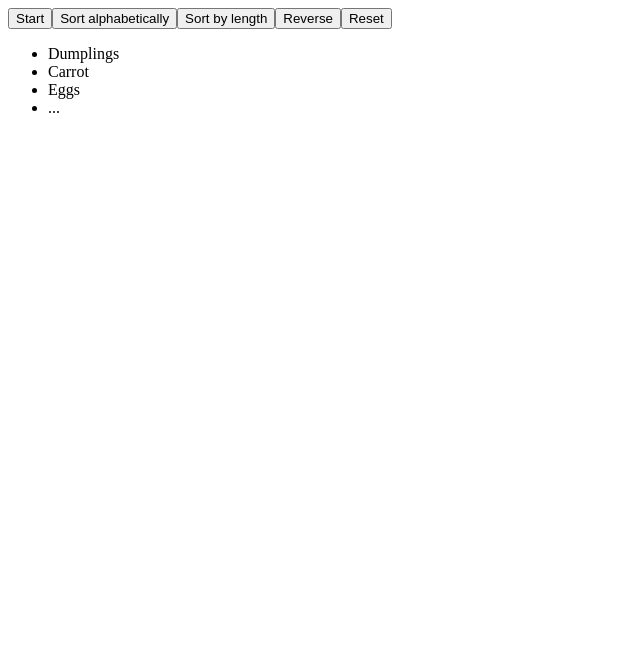
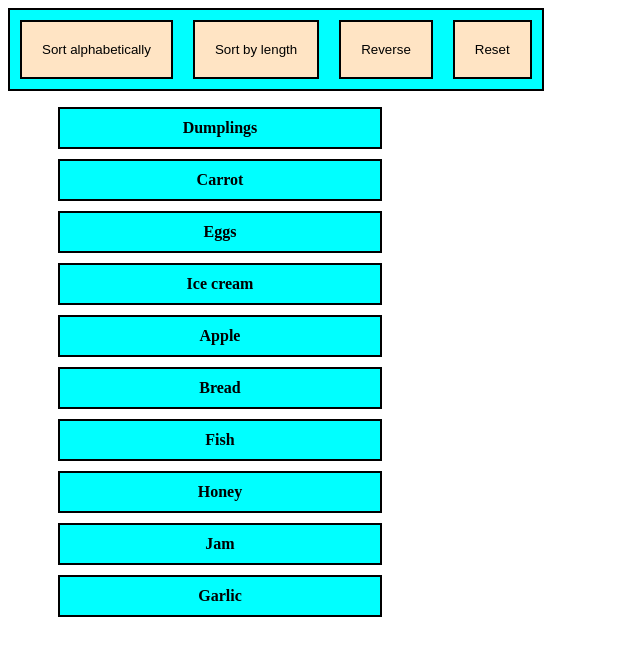
Before and after one commit to mate-academy/react_list-of-goods, a React (Create React App) app: page / in a window 1280 px wide. Both pictures are taken after a click on the button "Start". Shown: the top 656 px of the page, without its empty margins (0-640 px from the left). Built offline with nearby package versions, Linux system fonts and the light colour scheme.

Commit message:
write code

```diff
--- a/src/App.css
+++ b/src/App.css
@@ -1 +1,24 @@
-/* not empty */
+.button {
+  border: 2px solid black;
+  padding: 20px;
+  background-color: bisque;
+  cursor: pointer;
+  margin: 10px;
+}
+
+.header {
+  background-color: aqua;
+  width: max-content;
+  border: 2px solid black;
+}
+
+.Goods__item {
+  list-style: none;
+  border: 2px solid black;
+  width: 300px;
+  margin: 10px;
+  padding: 10px;
+  background-color: aqua;
+  text-align: center;
+  font-weight: 700;
+}
--- a/src/App.tsx
+++ b/src/App.tsx
@@ -30,8 +30,17 @@ function getReorderedGoods(
   // Not to mutate the original array
   const visibleGoods = [...goods];
 
-  // Sort and reverse goods if needed
-  // ...
+  if (sortType === SortType.LENGTH) {
+    visibleGoods.sort((a, b) => a.length - b.length);
+  }
+
+  if (sortType === SortType.ALPABET) {
+    visibleGoods.sort((a, b) => a.localeCompare(b));
+  }
+
+  if (isReversed) {
+    visibleGoods.reverse();
+  }
 
   return visibleGoods;
 }
@@ -43,33 +52,81 @@ type State = {
   sortType: SortType,
 };
 
-export const App = () => (
+export class App extends React.Component<{}, State> {
+  state = {
+    isStarted: false,
+    isReversed: false,
+    sortType: SortType.NONE,
+  };
+
+  render() {
+    const { isStarted, isReversed, sortType } = this.state;
+    const goods = getReorderedGoods(goodsFromServer, sortType, isReversed);
+
+    return (
       <div className="App">
-    <button type="button">
+        <div className="header">
+          {!isStarted && (
+            <button
+              className="button"
+              type="button"
+              onClick={() => (
+                this.setState({ isStarted: true })
+              )}
+            >
               Start
             </button>
+          )}
 
-    <button type="button">
+          <button
+            className="button"
+            type="button"
+            onClick={() => this.setState({ sortType: SortType.ALPABET })}
+          >
             Sort alphabetically
           </button>
 
-    <button type="button">
+          <button
+            className="button"
+            type="button"
+            onClick={() => this.setState({ sortType: SortType.LENGTH })}
+          >
             Sort by length
           </button>
 
-    <button type="button">
+          <button
+            className="button"
+            type="button"
+            onClick={() => this.setState(state => (
+              { isReversed: !state.isReversed }
+            ))}
+          >
             Reverse
           </button>
 
-    <button type="button">
+          <button
+            className="button"
+            type="button"
+            onClick={() => this.setState({
+              isReversed: false,
+              sortType: SortType.NONE,
+            })}
+          >
             Reset
           </button>
+        </div>
 
         <ul className="Goods">
-      <li className="Goods__item">Dumplings</li>
-      <li className="Goods__item">Carrot</li>
-      <li className="Goods__item">Eggs</li>
-      <li className="Goods__item">...</li>
+          {isStarted && goods.map(good => (
+            <li
+              key={good}
+              className="Goods__item"
+            >
+              {good}
+            </li>
+          ))}
         </ul>
       </div>
     );
+  }
+}
```
Also changed, not shown: 1 other file (tests, documents, lock files or other folders). Lines whose indentation alone changed are shown as unchanged.
